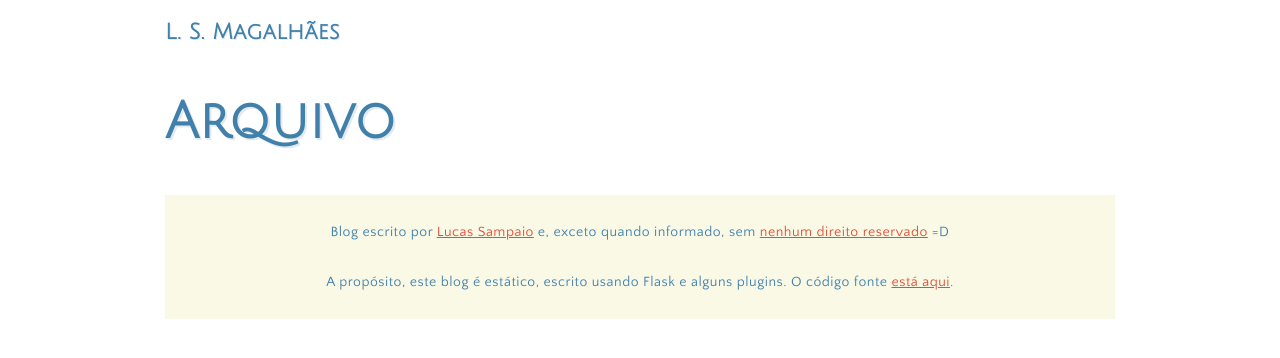
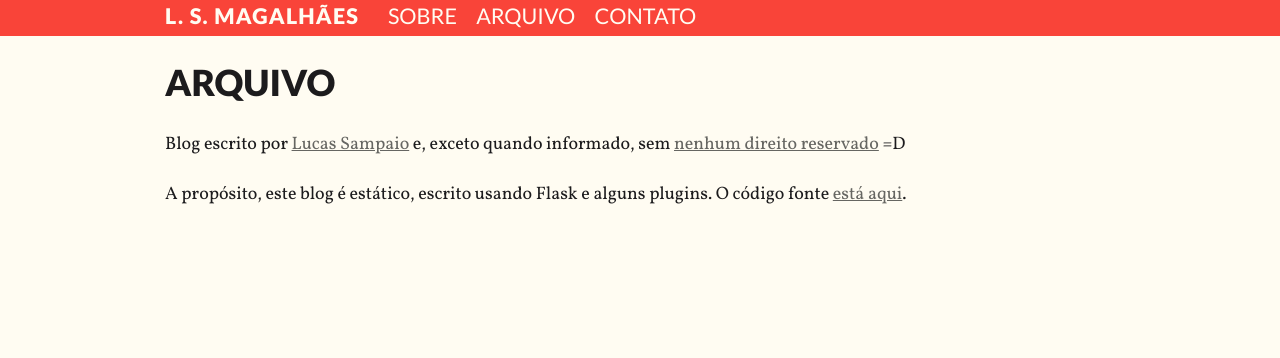
Before and after one commit to lucassmagal/blog, a Flask app: page /arquivo/ in a window 1280 px wide. Shown: the top 358 px of the page. Run offline with Flask 2, Linux system fonts and the light colour scheme; style sheets or scripts are compiled from the project's sources; some libraries are stand-ins or nearby versions.

Commit message:
Revisão do tema

```diff
--- a/app.py
+++ b/app.py
@@ -29,7 +29,8 @@ def index():
     posts = (p for p in pages if 'published' in p.meta)
     latest = sorted(posts, reverse=True,
                     key=lambda p: p.meta['published'])
-    return render_template('index.html', posts=latest[:10])
+    recent = latest[0]
+    return render_template('index.html', post=recent, posts=latest[1:10])
 
 
 @app.route('/post/<string:title>/')
--- /dev/null
+++ b/static/css/styles.css
@@ -0,0 +1,132 @@
+.border-box {
+    box-sizing: border-box;
+    -moz-box-sizing: border-box;
+    -webkit-box-sizing: border-box;
+}
+
+.container {
+    width: 100%;
+    min-width: 320px;
+    max-width: 960px;
+    margin: 0 auto;
+    padding: 0 5px 0 5px;
+}
+
+body {
+    font-family: 'Vollkorn', serif;
+    font-size: 18px;
+    line-height: 1.8em;
+    color: #1C1B1D;
+    background: #FFFCF2;
+}
+
+h1,h2,h3,h4,h5,h6,nav {
+    font-family: 'Lato', sans-serif;
+    text-transform: uppercase;
+}
+
+body>header {
+    background: #F94439;
+    margin: 0;
+}
+
+a {
+    color: #666662;
+}
+
+a:hover {
+    color: #FF7943;
+}
+
+h1 {
+    margin: 0;
+    padding: 0.4em 0 0.4em 0;
+    margin-right: 25px;
+    letter-spacing: 1.2px;
+    font-size: 1.2em;
+    display: inline;
+}
+
+    h1 a {
+        text-decoration: none;
+        color: #FFFCF2;
+    }
+
+    h1 a:hover {
+        color: #1C1B1D;
+    }
+
+    h1 a:active {
+        text-decoration: underline;
+    }
+
+nav {
+    font-size: 1.2em;
+    display: inline;
+}
+
+    nav ul {
+        padding: 0;
+        margin: 0;
+        list-style: none;
+        display: inline;
+    }
+
+        nav ul li {
+            display: inline;
+            margin-right: 15px;
+        }
+
+        nav ul li a {
+            color: #FFFCF2;
+            text-decoration: none;
+        }
+
+        nav ul li a:hover {
+            color: #1C1B1D;
+        }
+
+        nav ul li a:active {
+            text-decoration: underline;
+        }
+
+h2 {
+    font-size: 2em;
+}
+
+    h2 a {
+        text-decoration: none;
+        color: #1C1B1D;
+    }
+
+    h2 a:hover {
+        color: #666662;
+        text-decoration: underline;
+    }
+
+    h2 a:active {
+        color: #FF7943;
+    }
+
+blockquote {
+    box-sizing: border-box;
+    -moz-box-sizing: border-box;
+    -webkit-box-sizing: border-box;
+
+    background: #F7F4E9;
+    padding: 5px 5px 5px 15px;
+    margin: 0 0 0 5%;
+    width: 95%;
+    font-size: 0.9em;
+    border-left: 2px solid #FF7943;
+}
+
+#post date {
+    float: right;
+    color: #666662;
+    font-size: 0.9em;
+}
+
+.clear {
+    clear: both;
+}
--- a/templates/base.html
+++ b/templates/base.html
@@ -8,11 +8,9 @@
     <link rel="alternate" type="application/atom+xml" href="atom.xml" title="L. S. Magalhães Atom feed">
 
     <link href="{{ url_for('static', filename='css/normalize.css') }}" rel="stylesheet" type="text/css" />
-    <link href='http://fonts.googleapis.com/css?family=Julius+Sans+One|Quattrocento+Sans|Source+Code+Pro' rel='stylesheet' type='text/css'>    <link href="{{ url_for('static', filename='less/styles.less') }}" rel="stylesheet/less" type="text/css" />
+    <link href='http://fonts.googleapis.com/css?family=Lato:400,900|Vollkorn' rel='stylesheet' type='text/css'>    <link href="{{ url_for('static', filename='css/styles.css') }}" rel="stylesheet" type="text/css" />
     <link rel="stylesheet" href="http://yandex.st/highlightjs/7.3/styles/solarized_dark.min.css">
 
-    <script src="{{ url_for('static', filename='js/less-1.3.1.min.js') }}"></script>
-    <!--[if lte IE 7]><script src="{ url_for('static', filename='js/lte-ie7.js') }}"></script><![endif]-->
     <!--[if lt IE 9]>
     <script src="dist/html5shiv.js"></script>
     <![endif]-->
@@ -20,14 +18,20 @@
     <title>{% block title %}L. S. Magalhães{% endblock %}</title>
 </head>
 <body>
-    <div class="container">
-        <header>
+    <header>
+        <div class="container border-box">
             <h1><a href="http://www.lsmagalhaes.com/">L. S. Magalhães</a></h1>
 
-            {% block header %}
-            {% endblock %}
-        </header>
-
+            <nav>
+                <ul>
+                    <li><a class="icon-user" href="{{ url_for('sobre') }}">Sobre</a></li>
+                    <li><a class="icon-box" href="{{ url_for('arquivo') }}">Arquivo</a></li>
+                    <li><a class="icon-mail" href="mailto:me@lsmagalhaes.com">Contato</a></li>
+                </ul>
+            </nav>
+        </div>
+    </header>
+    <div class="container border-box">
         {% block content %}
         {% endblock %}
 
@@ -55,13 +59,7 @@
             moment.lang('pt-br');
             hljs.initHighlightingOnLoad();
 
-            $('date.index').each(function() {
-                var date = $(this).text();
-                var pretty_date = moment(date).fromNow();
-                $(this).html(pretty_date);
-            });
-
-            $('date.post').each(function() {
+            $('date').each(function() {
                 var date = $(this).text();
                 var pretty_date = moment(date).format("DD MMMM YYYY");
                 $(this).html(pretty_date);
```
Also changed, not shown: templates/index.html (+34 -30 lines).
